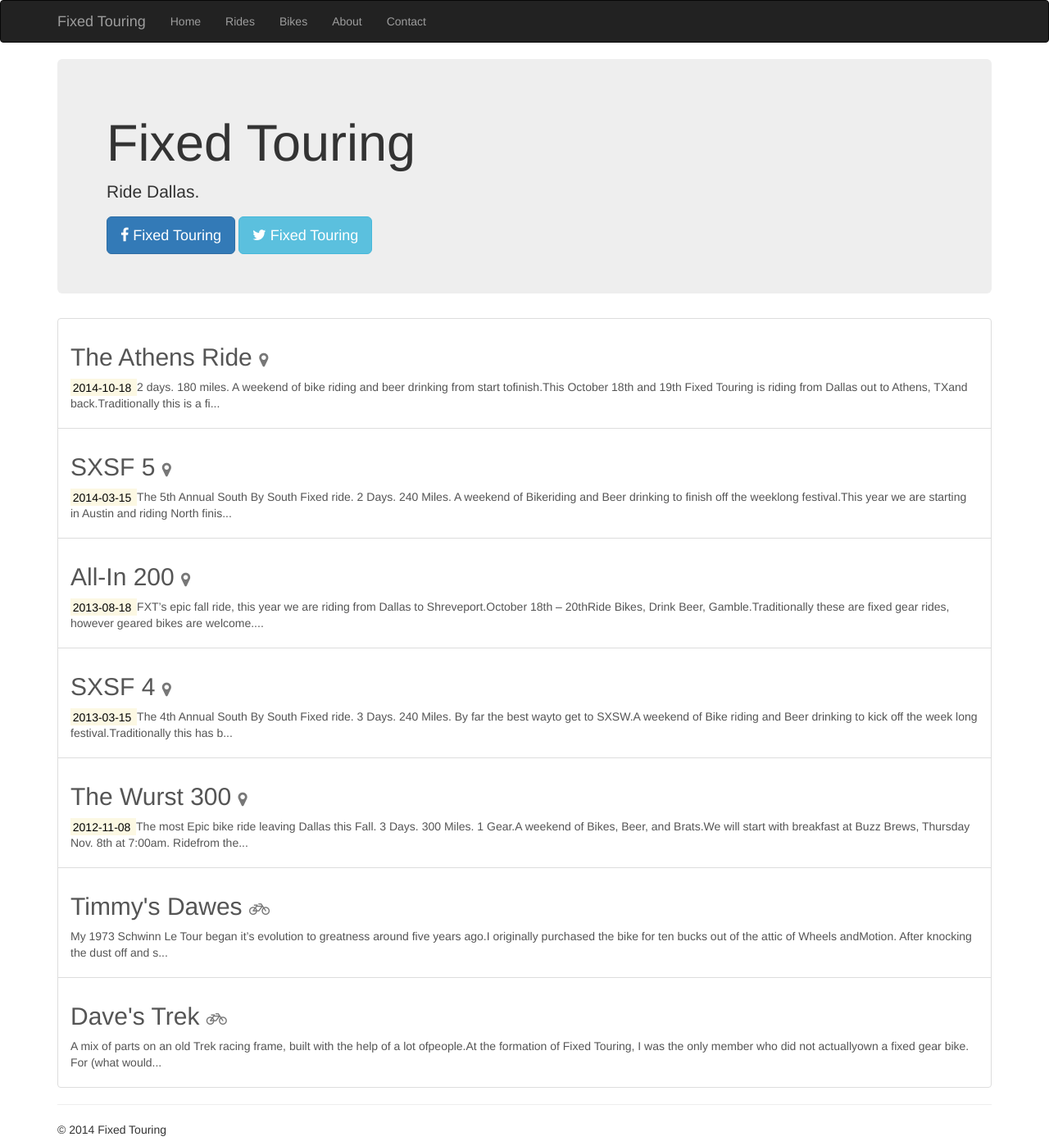
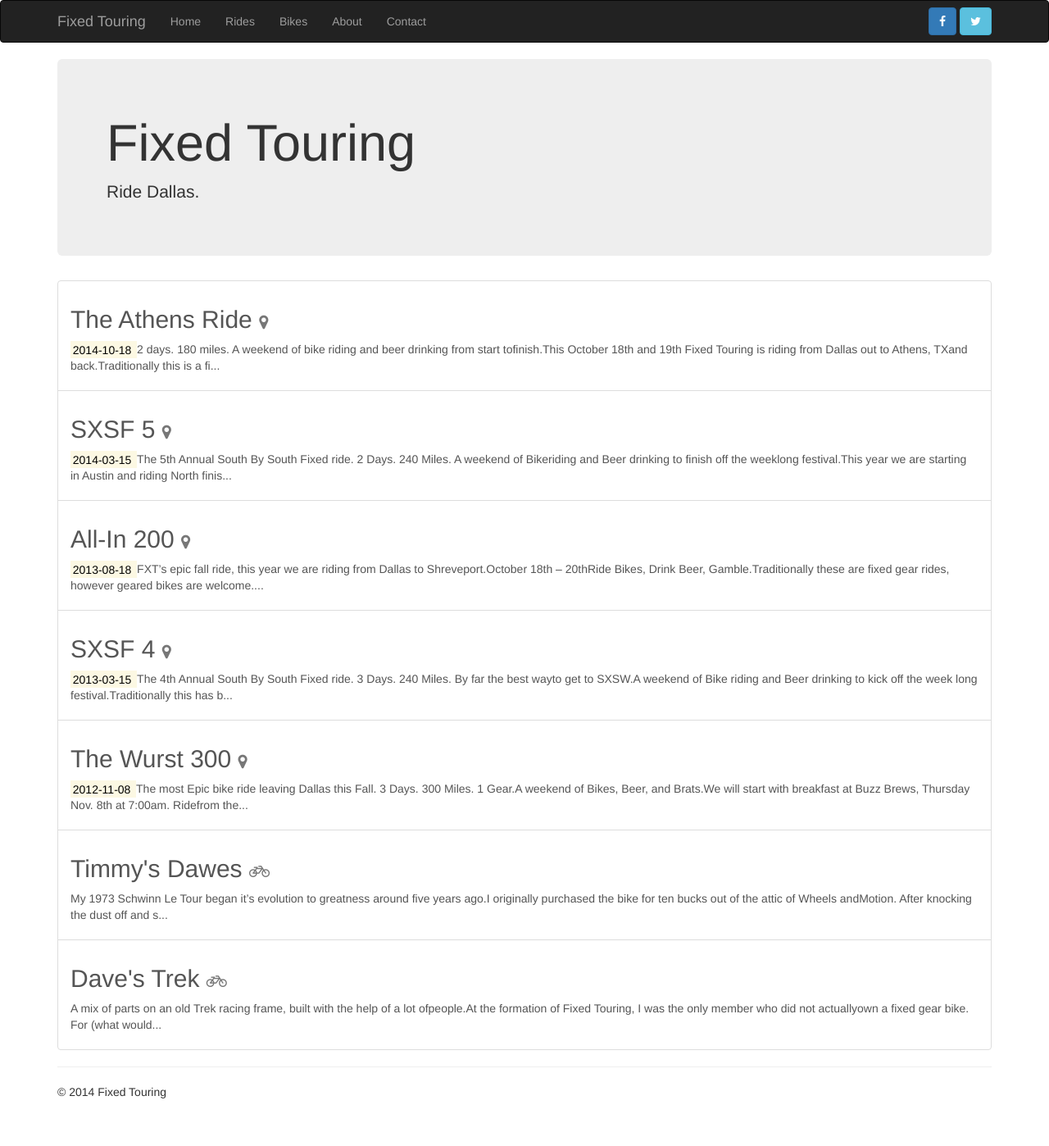
Before and after one commit to fixedtouring/fixedtouring.github.io, a Jekyll site: the page built from index.html, in a window 1280 px wide. Shown: the whole page at 82% size. Built offline with Jekyll 4.4.1, drawn with Linux system fonts in a browser that asks for light colours; nearby versions of some CDN libraries; after the commit the page ends 1352 px from its top, so only the background shows below that.

Commit message:
Move social media links to navbar

```diff
--- a/_layouts/default.html
+++ b/_layouts/default.html
@@ -38,6 +38,7 @@
         </div>
 
         <div class="collapse navbar-collapse" id="navbar-collapse">
+          <div class="navbar-left">
             <ul class="nav navbar-nav">
               <li><a href="/">Home</a></li>
               <li><a href="/rides/">Rides</a></li>
@@ -45,6 +46,17 @@
               <li><a href="/about/">About</a></li>
               <li><a href="/contact/">Contact</a></li>
             </ul>
+          </div>
+
+          <div class="navbar-right">
+            <a class="btn btn-primary navbar-btn" href="https://www.facebook.com/fixed.touring" role="button">
+              <i class="fa fa-facebook"></i>
+            </a>
+
+            <a class="btn btn-info navbar-btn" href="https://twitter.com/fixedtouring" role="button">
+              <i class="fa fa-twitter"></i>
+            </a>
+          </div>
         </div>
       </div>
     </nav>
--- a/index.html
+++ b/index.html
@@ -6,14 +6,6 @@ layout: default
   <h1>{{ site.data.config.title | escape }}</h1>
 
   <p>Ride Dallas.</p>
-
-  <a class="btn btn-primary btn-lg" href="https://www.facebook.com/fixed.touring" role="button">
-    <i class="fa fa-facebook"></i> Fixed Touring
-  </a>
-
-  <a class="btn btn-info btn-lg" href="https://twitter.com/fixedtouring" role="button">
-    <i class="fa fa-twitter"></i> Fixed Touring
-  </a>
 </div>
 
 <div class="list-group">
```
Lines whose indentation alone changed are shown as unchanged.
